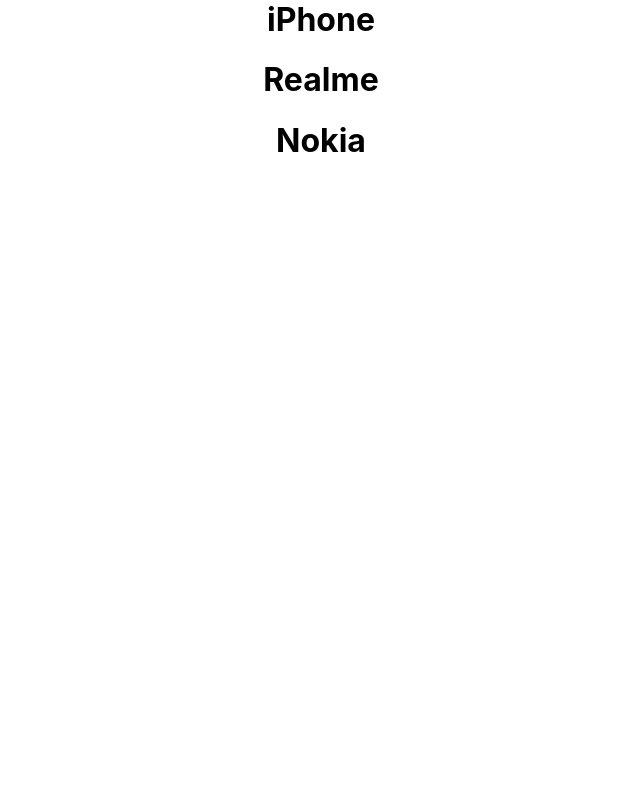
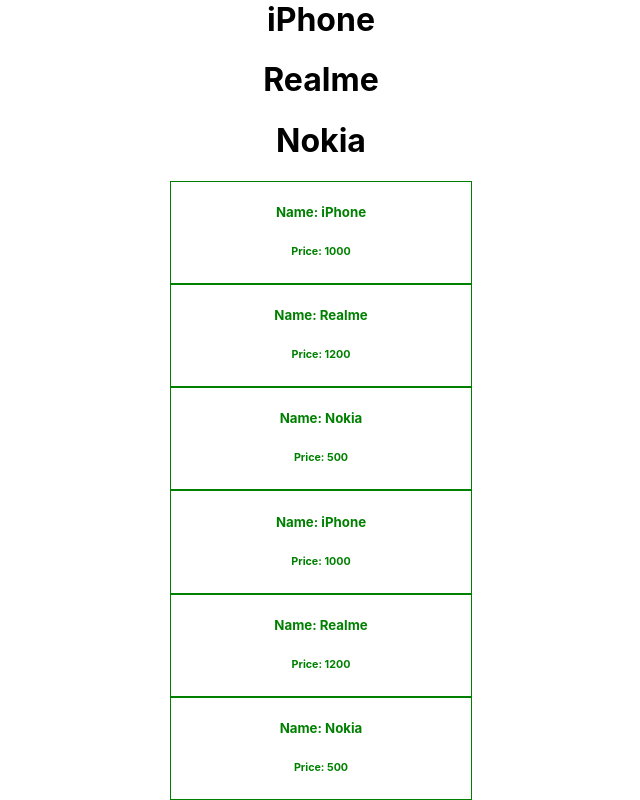
Before and after one commit to imranBappy/learn-react-core, a React (Create React App) app: page / in a window 1280 px wide. Shown: the part 1075-1875 px from the top of the page, without its empty margins (319-959 px from the left). Before the commit the page ends 1256 px from the top, so only its background shows below. Built offline with nearby package versions, Linux system fonts and the light colour scheme.

Commit message:
new code add

```diff
--- a/src/App.js
+++ b/src/App.js
@@ -81,6 +81,10 @@
         product.map(p => <h1>{p.name}</h1>)
       }
 
+      {
+        product.map(p => <Product product={p} />)
+      }
+
     </div>
   );
 }
```
Also changed, not shown: 1 other file (tests, documents, lock files or other folders).
